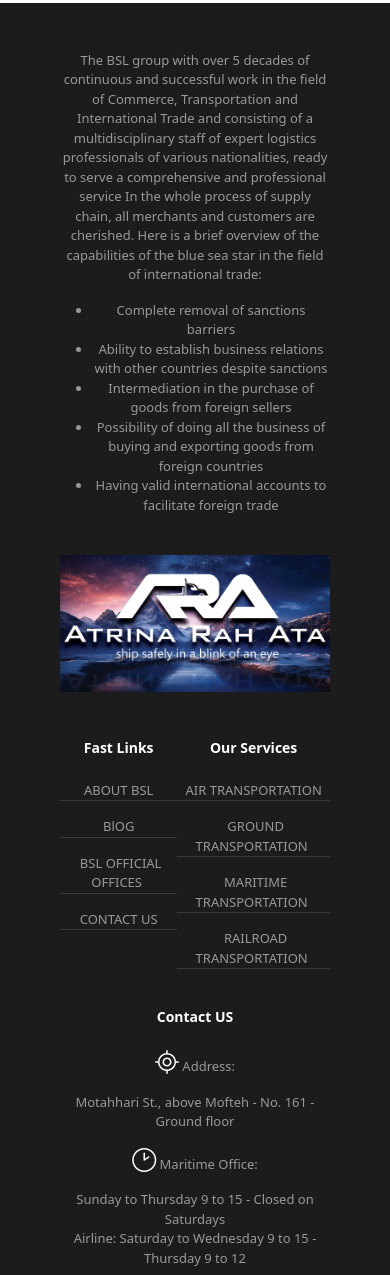
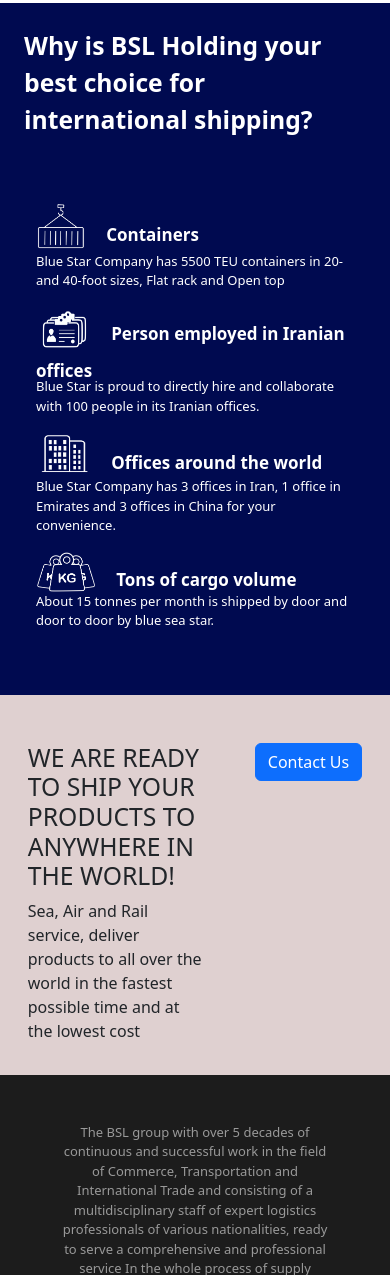
Before and after one commit to Yashar-Talat/Transition-bslshipping, a plain HTML site: page root/index.html in a window 390 px wide. Shown: the part 5949-7224 px from the top of the page. Drawn offline with nearby package versions, Linux system fonts and the light colour scheme.

Commit message:
index-responsive/Done

```diff
--- a/root/index.html
+++ b/root/index.html
@@ -570,26 +570,20 @@
                         </div>
                     </div>
                 </section>
-                <!-- <section>
-
-                    <div id="bestChoiseContainer" class="container-fluid">
-                        <div>
+                <section class="mt-5"  id="bestChoiseContainer">
+                    <div class="p-4 d-flex justify-content-center align-items-center pt-4">
                         <p
-                                class="fw-bold fs-2 d-flex justify-content-center align-items-center"
-                                style="padding-top: 60px">
+                            class="fw-bold fs-2"
+                            >
                             <span style="color:white">Why is BSL Holding
                                 your best
                                 choice for international shipping? </span>
                         </p>
-                            <div id="first-underline">
-                                <hr>
+
                     </div>
-                        </div>
-                        <div style="position: relative; left: 111px;top: 75px">
-                            <div
-                                class="row d-flex justify-content-center align-items-center"
-                                style="margin: 0 auto">
-                                <div class="col-6">
+                    <section class="container d-flex justify-content-center pb-4">
+                        <div class="row row-cols-lg-2 row-cols-md-1 row-cols-1 p-4">
+                            <div class="">
                                 <img
                                     src="../resources/images/آیکون-کانتینر-6.png"
                                     width="50px" height="50px"
@@ -606,7 +600,7 @@
                                         sizes, Flat rack and Open top</span>
                                 </p>
                             </div>
-                                <div class="col-6">
+                            <div >
                                 <img
                                     src="../resources/images/آیکون-تعداد-پرسنل-4.png"
                                     width="55px" height="45px" alt="Employs">
@@ -624,11 +618,7 @@
                                     </span>
                                 </p>
                             </div>
-                            </div>
-                            <div
-                                class="row d-flex justify-content-center align-items-center"
-                                style="position: relative;left:4px;top: 45px">
-                                <div class="col-6">
+                            <div>
                                 <img
                                     src="../resources/images/آیکون-مراکز-اداری-1.png"
                                     width="55px" height="45px"
@@ -647,7 +637,7 @@
                                         convenience.</span>
                                 </p>
                             </div>
-                                <div class="col-6">
+                            <div>
                                 <img
                                     src="../resources/images/آیکون-وزن-سنگین-4.png"
                                     width="60px" height="40px" alt="iconKG">
@@ -665,33 +655,19 @@
                                 </p>
                             </div>
                     </div>
-                        </div>
-                    </div>
-                </section> -->
-                <!-- <section>
-                    <div class="container-fluid"
-                        style="margin-top: 35px;height: 100px">
-                        <div class="row">
-                            <h2 class="fw-bold"
-                                style="color: black;position: relative;bottom: 90px;left: 75px">We
-                                are ready to ship your products to anywhere in
-                                the world
-                                !</h2>
-                            <p
-                                style="font-size: 13px;position: relative;bottom: 80px;left: 75px">Sea
-                                , Air and Rail service, deliver products to all
-                                over the
-                                world in the fastest possible time and at the
-                                lowest
-                                cost </p>
-                            <button class="btn btn-primary fw-semibold"
-                                style="width: 12%; height: 60px; position: relative; bottom: 150px; left: 1205px">Contact
-                                Us</button>
-                        </div>
-                    </div>
-                </section> -->
+                    </section>
 
                 </section>
+                <section class="d-flex pt-5 flex-wrap justify-content-center gap-5 p2__Contact p-3">
+                    <div class="w-50">
+                      <h2>WE ARE READY TO SHIP YOUR PRODUCTS TO ANYWHERE IN THE WORLD!</h2>
+                      <p>Sea, Air and Rail service, deliver products to all over the world in the fastest possible time and at the lowest cost</p>
+                    </div>
+                    <div class="">
+                      <button type="button" value="Contact Us" class="btn btn-primary"><a href="" class="text-white">Contact Us</a></button>
+                    </div>
+                  </section>
+
 
         </main>
         <!-- Footer -->
@@ -699,7 +675,7 @@
             <section>
                 <div class="container text-center text-md-start">
                     <!-- Grid row -->
-                    <div class="row p-5 mt-5 ">
+                    <div class="row p-5">
                         <!-- Grid column -->
                         <div class="col-md-3 col-lg-4 col-xl-3 mx-auto mb-4">
 
--- a/styles/style.css
+++ b/styles/style.css
@@ -17,6 +17,7 @@ i {
 body {
     max-height: 100vh;
 }
+
 .navbar {
     background-color: darkblue !important;
 }
@@ -465,11 +466,7 @@ body {
     background-image: url("../resources/images/world-map.png");
 }
 #bestChoiseContainer{
-    width: 100%;
-    height: 553px;
     background-color: #000a50;
-    position: relative;
-    bottom: 160px;
 }
 #first-underline{
     background-color: #0dcaf0;
@@ -491,3 +488,6 @@ body {
 
     }
 }
+.p2__Contact {
+    background: #dfd0d0;
+}
```
Lines whose indentation alone changed are shown as unchanged.
